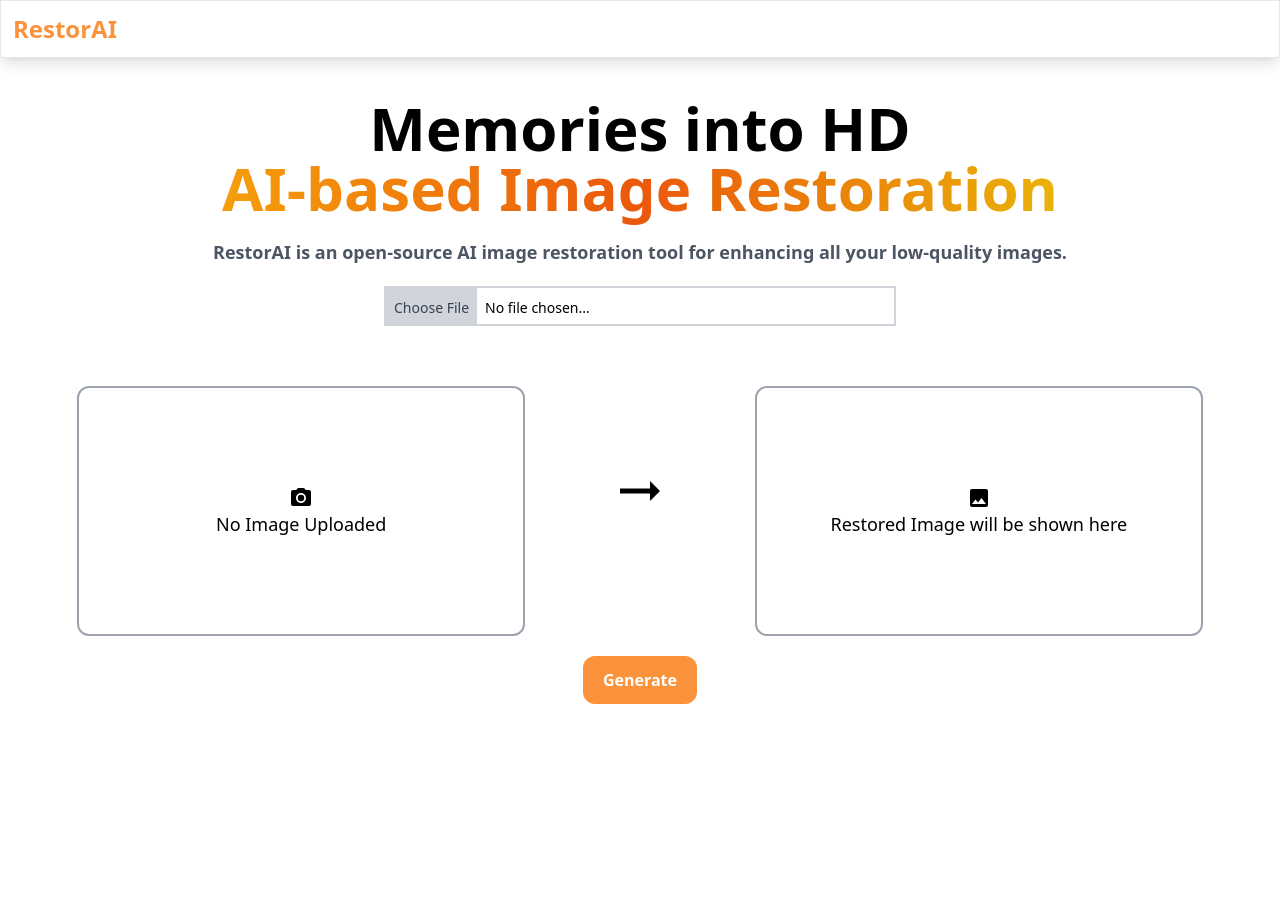
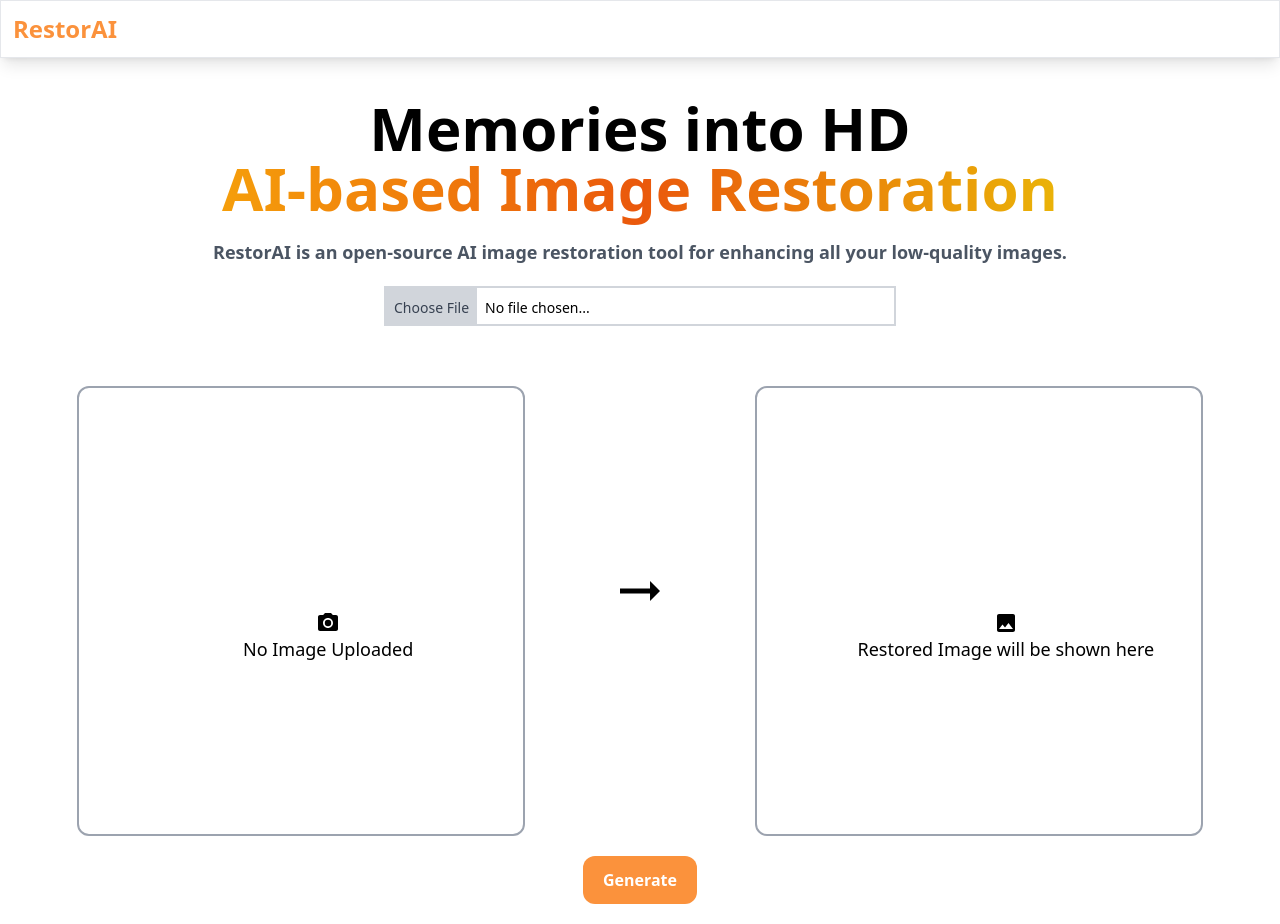
Before and after one commit to Souvik2003K/RestorAI, a React (Vite) app in the folder client/: page / in a window 1280 px wide. Before the commit the page ends 800 px from the top, so only its background shows below. Built offline with nearby package versions, Linux system fonts and the light colour scheme.

Commit message:
image view-size

```diff
--- a/client/src/components/NewImg.jsx
+++ b/client/src/components/NewImg.jsx
@@ -4,7 +4,7 @@
   return (
     <div>
       <div className="max-w-md mx-auto mt-10">
-        <div className="bg-white rounded-xl border-2 border-gray-400 p-6" style={{height: '250px'}}>
+        <div className="bg-white rounded-xl border-2 border-gray-400 p-6" style={{height: '450px'}}>
         {image ? <div>
             <img src={image} alt='old_img' className='storage-prop' />
           </div> :
--- a/client/src/components/PrevImg.jsx
+++ b/client/src/components/PrevImg.jsx
@@ -4,7 +4,7 @@
   return (
     <div className="">
       <div className="max-w-md mx-auto mt-10">
-        <div className="bg-white rounded-xl border-2 border-gray-400 p-6" style={{height: '250px'}}>
+        <div className="bg-white rounded-xl border-2 border-gray-400 p-6" style={{height: '450px'}}>
           {image ? <div>
             <img src={image} alt='old_img' className='storage-prop' />
           </div> :
--- a/client/src/index.css
+++ b/client/src/index.css
@@ -16,15 +16,15 @@
 }
 
 .storage-prop{
-    max-width: 300px;
-    max-height: 200px;
+    width: 400px;
+    height: 400px;
     margin: 0 auto;
     border-radius: 10px;
 }
 
 .alter-prop{
-    width: 300px;
-    height: 200px;
+    width: 450px;
+    height: 450px;
     margin: 0 auto;
     display: flex;
     flex-direction: column;
```
Also changed, not shown: 4 other files (tests, documents, lock files or other folders).
